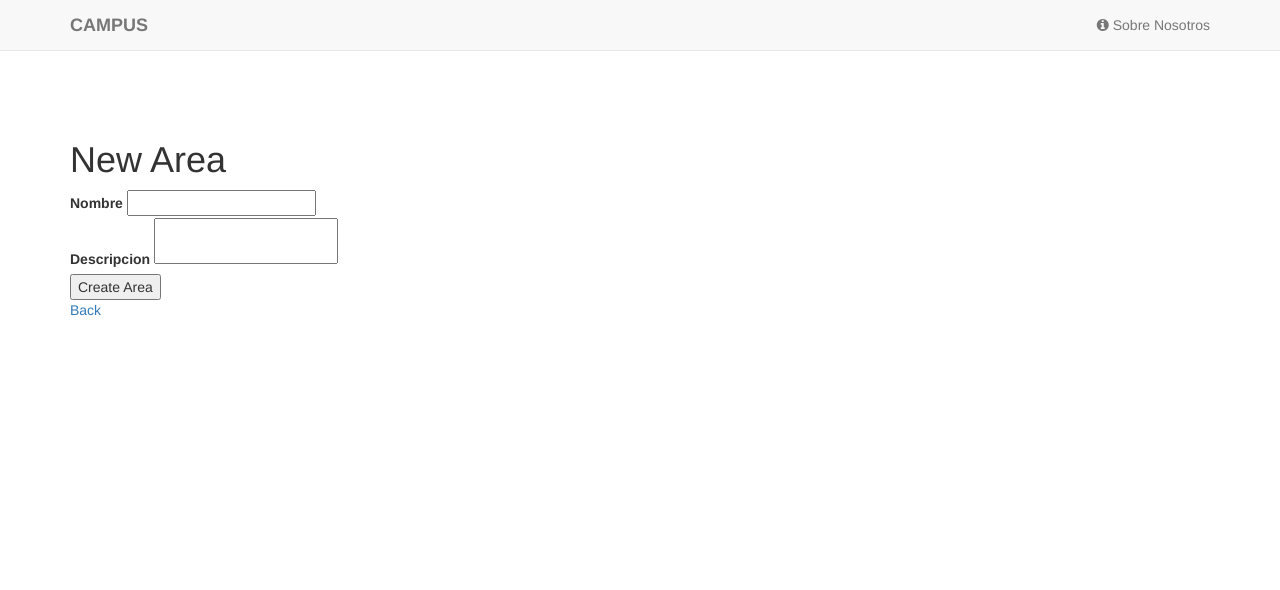
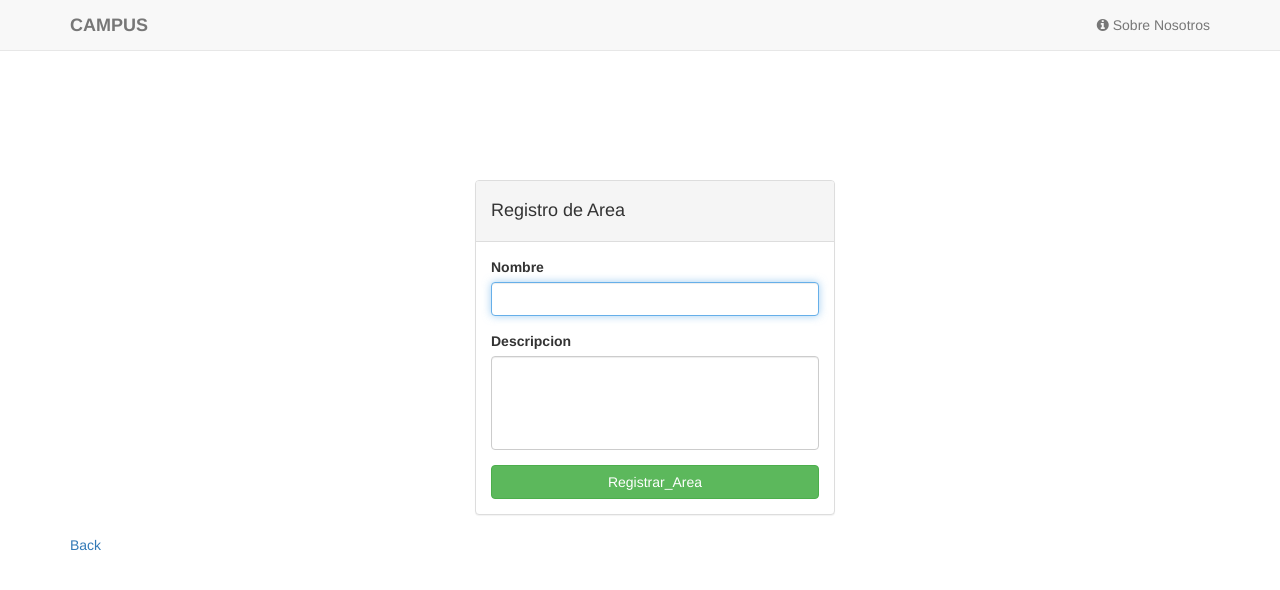
Before and after one commit to favr91/campus, a Rails app: page /areas/new in a window 1280 px wide. Shown: the top 590 px of the page. Run offline with Rails 7, Linux system fonts and the light colour scheme; style sheets or scripts are compiled from the project's sources; some libraries are stand-ins or nearby versions.

Commit message:
Area lista

```diff
--- a/app/views/areas/_form.html.erb
+++ b/app/views/areas/_form.html.erb
@@ -11,17 +11,39 @@
     </div>
   <% end %>
 
-  <div class="field">
-    <%= f.label :nombre %>
-    <%= f.text_field :nombre %>
+
+<div class="container" style="margin-top: 60px;">
+      <div class="row">
+<div class="col-xs-12 col-sm-6 col-md-4 col-sm-offset-3 col-md-offset-4">
+
+<div class="panel panel-default devise-bs">
+  <div class="panel-heading">
+    <h4>Registro de Area</h4>
   </div>
+  <div class="panel-body">
 
-  <div class="field">
-    <%= f.label :descripcion %>
-    <%= f.text_area :descripcion %>
+      <div class="form-group">
+        <label for="area.nombre">Nombre</label>
+        <input autofocus="autofocus" class="form-control" type="text" name="area[nombre]">
+      </div>
+
+      <div class="form-group">
+        <label for="area.descripcion">Descripcion </label>
+        <textarea rows="4" class="form-control" name="area[descripcion]"></textarea>
+      </div>
+
+
+      <div class="actions">
+    <%= f.submit  t('.Registar_Area', default: 'Registrar_Area'), class: 'btn btn-success btn-block'%>
+
   </div>
+ <% end %>
+</form>  </div>
+</div>
 
-  <div class="actions">
-    <%= f.submit %>
+
+
+</div>
+</div>
+
   </div>
-<% end %>
--- a/app/views/areas/new.html.erb
+++ b/app/views/areas/new.html.erb
@@ -1,5 +1,6 @@
-<h1>New Area</h1>
 
 <%= render 'form', area: @area %>
 
 <%= link_to 'Back', areas_path %>
+
+<p id="notice"><%= notice %></p>
```
Also changed, not shown: app/views/areas/index.html.erb (+27 -46 lines).
